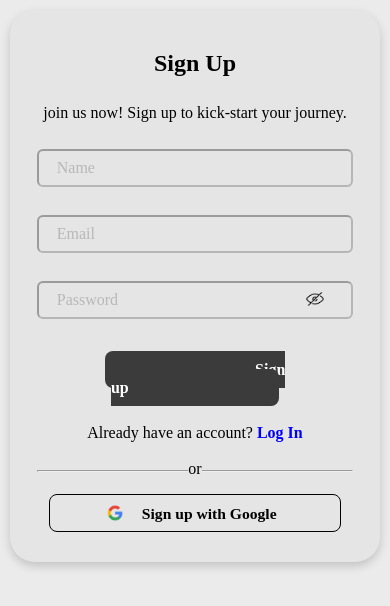
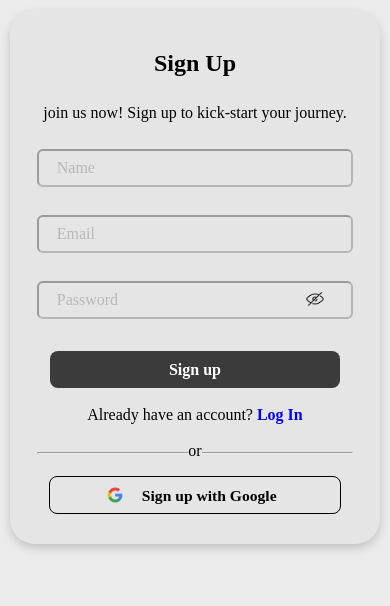
Before and after one commit to Mathiasheartman/Five, a plain HTML site: page index.html in a window 390 px wide. Drawn offline with Linux system fonts and the light colour scheme.

Commit message:
Update style.css

```diff
--- a/stylesheet/style.css
+++ b/stylesheet/style.css
@@ -145,7 +145,7 @@ input:user-valid + .password{
         gap: 5px;
     }
     .sign-up{
-        padding-inline: 47.5%;
+        padding-inline: 37.5%;
     }
     .google{
         border: 1px solid black;
```
